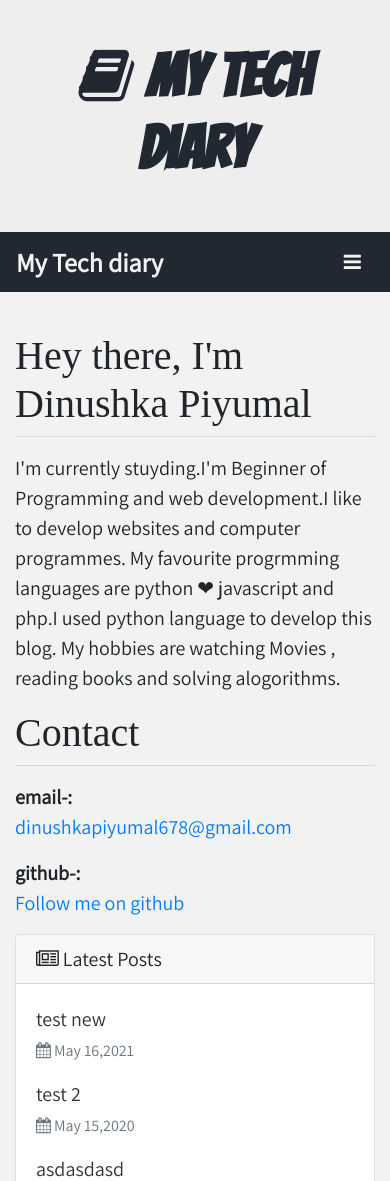
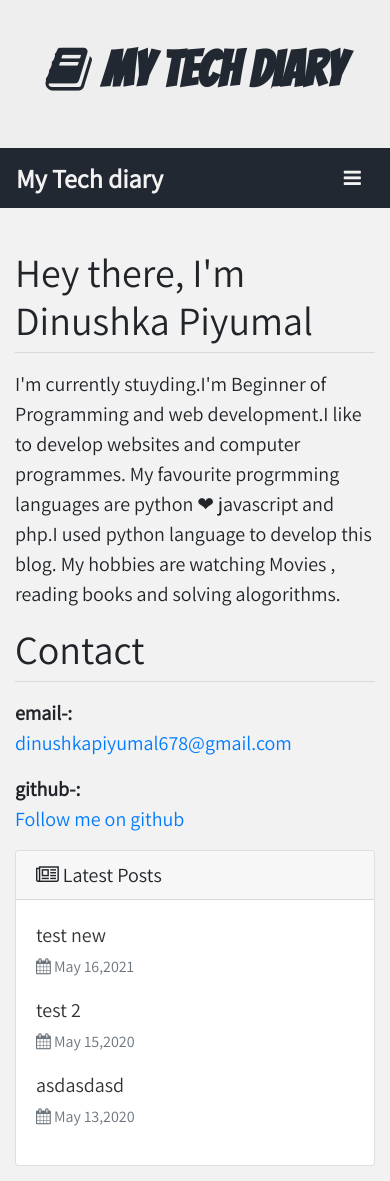
Before and after one commit to dinushka114/My-Blog-Site, a Django app: page /about/ in a window 390 px wide. Shown: the top 1181 px of the page. Run offline with Django 3.2, Linux system fonts and the light colour scheme; data comes from the database, SQL or seed files in the repository; some libraries are stand-ins or nearby versions; some web fonts are replaced.

Commit message:
finalize

```diff
--- a/blog/static/css/main.css
+++ b/blog/static/css/main.css
@@ -108,7 +108,7 @@ input:focus {
     width: 100%;
   }
   .jumbotron h1 {
-    font-size: 60px;
+    font-size: 50px;
   }
   .navbar ul li a {
     margin: 0;
--- a/blog/templates/blog/about.html
+++ b/blog/templates/blog/about.html
@@ -8,7 +8,7 @@
 
 
   <div class="Intro">
-    <h1 style="font-family:serif">Hey there, I'm Dinushka Piyumal</h1>
+    <h1 style="font-family: 'Assistant',serif;">Hey there, I'm Dinushka Piyumal</h1>
     <hr style="margin-top:0;">
       <p>
         I'm currently stuyding.I'm Beginner of Programming and web development.I like to develop websites and computer programmes.
@@ -18,7 +18,7 @@
   </div>
   <div class="row">
     <div class="col-sm-8">
-      <h1 style="font-family:serif;">Contact</h1>
+      <h1 style="font-family: 'Assistant',serif;">Contact</h1>
       <hr style="margin-top:0;">
       <strong>email-:</strong> <p><a href="mailto:dinushkapiyumal678@gmail.com">dinushkapiyumal678@gmail.com</a></p>
       <strong>github-:</strong> <p> <a href="https://github.com/dinushka114">Follow me on github</a></p>
```
